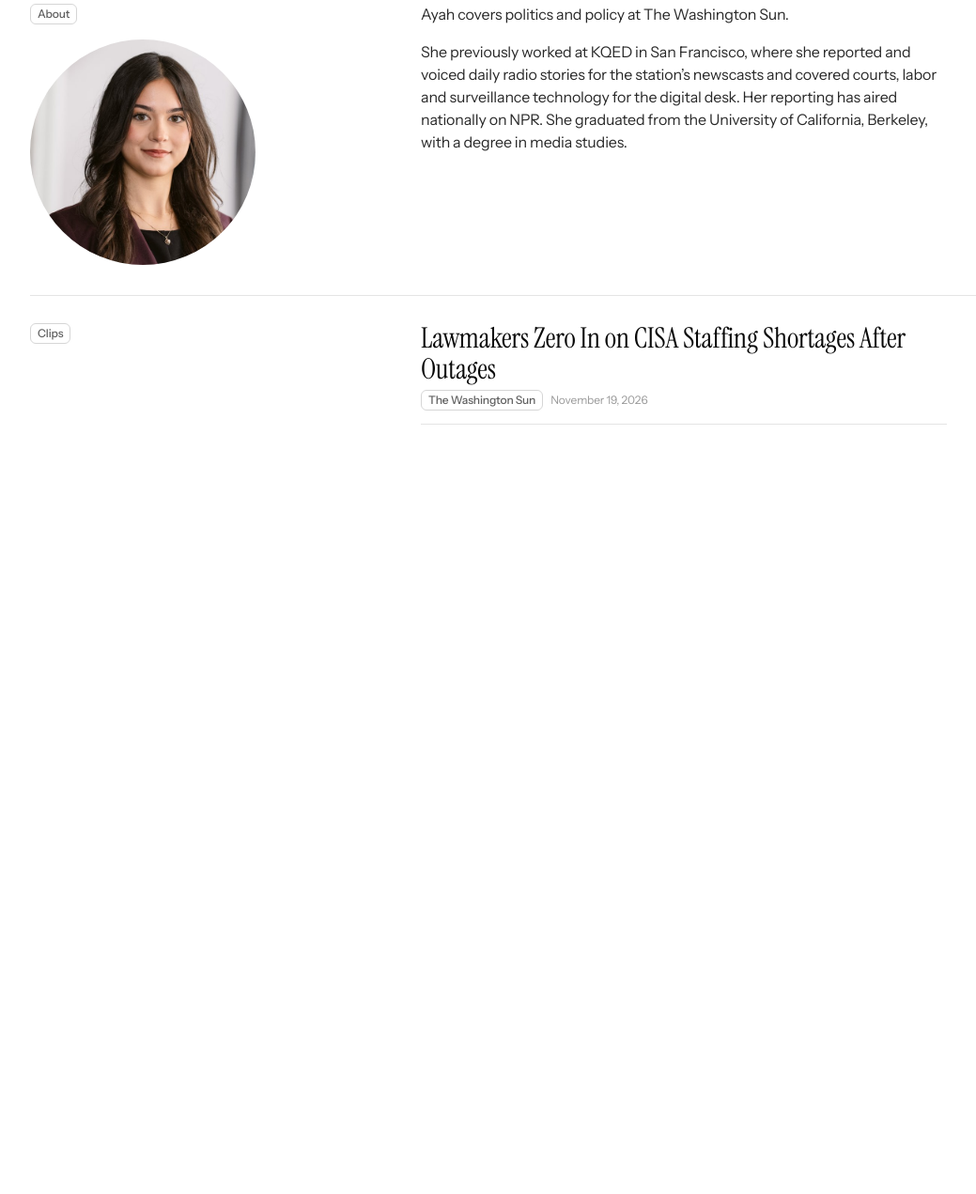
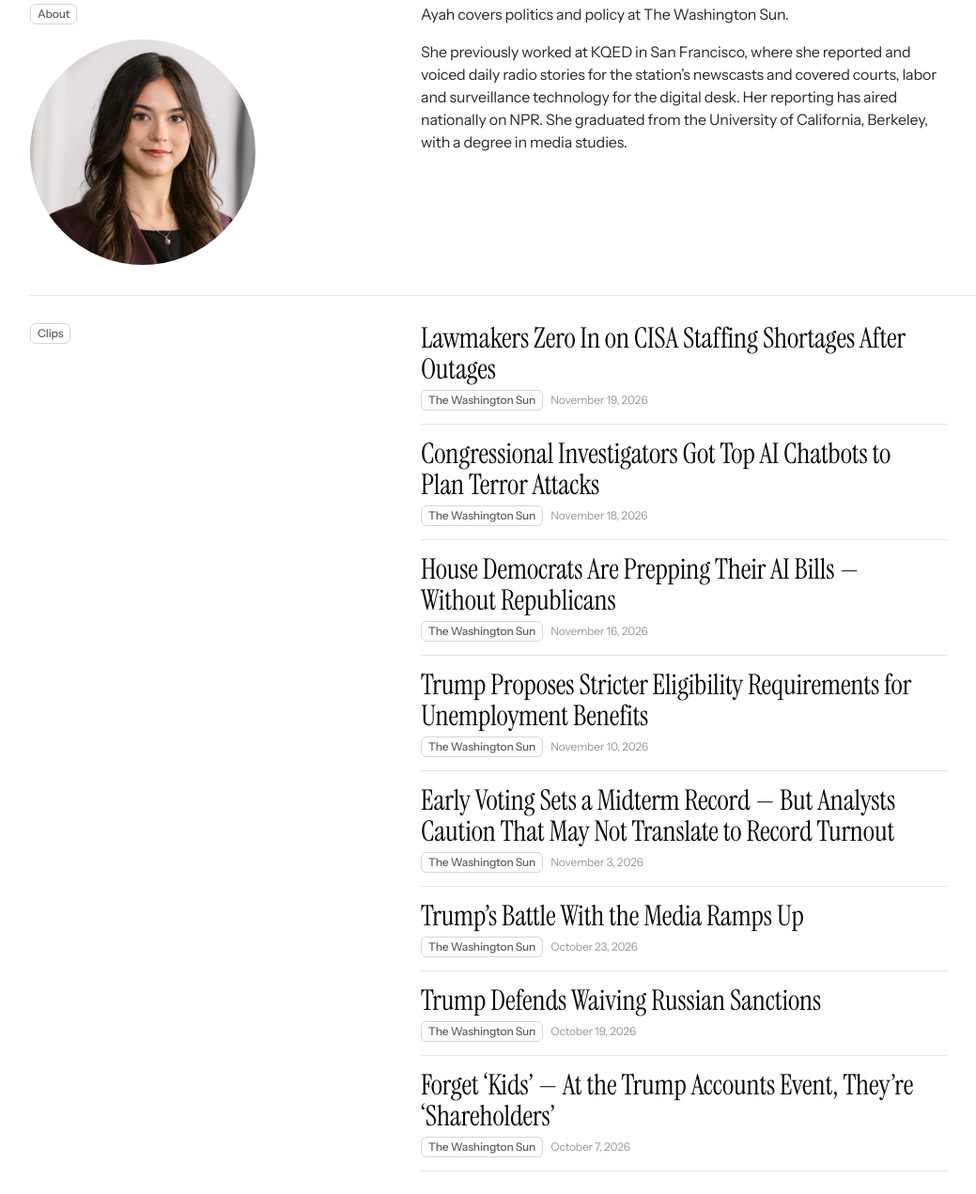
Before and after one commit to ayahaliahmad/aji-site-ayah, a plain HTML site: page index.html in a window 1280 px wide. Shown: the part 409-1680 px from the top of the page at 94% size, without its empty margins (8-1047 px from the left). Before the commit the page ends 893 px from the top, so only its background shows below. Drawn offline with Linux system fonts and the light colour scheme.

Commit message:
Add 7 clips from The Washington Sun
Co-Authored-By: Claude Opus 5.5 <noreply@anthropic.com>
Claude-Session: https://claude.ai/code/session_01XmpCjGqTmkKcdYVKLhDyCg

```diff
--- a/index.html
+++ b/index.html
@@ -193,6 +193,34 @@
             <a class="headline" href="https://www.washingtonsun.com/technology/lawmakers-cisa-staffing-shortages-outages">Lawmakers Zero In on CISA Staffing Shortages After Outages</a>
             <span class="meta"><span class="tag">The Washington Sun</span><span class="date">November 19, 2026</span></span>
           </li>
+          <li class="clip" data-date="2026-11-18">
+            <a class="headline" href="https://www.washingtonsun.com/technology/congressional-investigators-ai-chatbots-terror-attacks">Congressional Investigators Got Top AI Chatbots to Plan Terror Attacks</a>
+            <span class="meta"><span class="tag">The Washington Sun</span><span class="date">November 18, 2026</span></span>
+          </li>
+          <li class="clip" data-date="2026-11-16">
+            <a class="headline" href="https://www.washingtonsun.com/technology/house-democrats-prepping-ai-bills-republicans">House Democrats Are Prepping Their AI Bills — Without Republicans</a>
+            <span class="meta"><span class="tag">The Washington Sun</span><span class="date">November 16, 2026</span></span>
+          </li>
+          <li class="clip" data-date="2026-11-10">
+            <a class="headline" href="https://www.washingtonsun.com/economy/trump-stricter-eligibility-requirements-unemployment-benefits">Trump Proposes Stricter Eligibility Requirements for Unemployment Benefits</a>
+            <span class="meta"><span class="tag">The Washington Sun</span><span class="date">November 10, 2026</span></span>
+          </li>
+          <li class="clip" data-date="2026-11-03">
+            <a class="headline" href="https://www.washingtonsun.com/campaigns/early-voting-sets-a-midterm-record-but-may-not-translate-to-record-turnout">Early Voting Sets a Midterm Record — But Analysts Caution That May Not Translate to Record Turnout</a>
+            <span class="meta"><span class="tag">The Washington Sun</span><span class="date">November 3, 2026</span></span>
+          </li>
+          <li class="clip" data-date="2026-10-23">
+            <a class="headline" href="https://www.washingtonsun.com/whitehouse/trump-battle-with-media">Trump’s Battle With the Media Ramps Up</a>
+            <span class="meta"><span class="tag">The Washington Sun</span><span class="date">October 23, 2026</span></span>
+          </li>
+          <li class="clip" data-date="2026-10-19">
+            <a class="headline" href="https://www.washingtonsun.com/policy/russia-sanctions-trump">Trump Defends Waiving Russian Sanctions</a>
+            <span class="meta"><span class="tag">The Washington Sun</span><span class="date">October 19, 2026</span></span>
+          </li>
+          <li class="clip" data-date="2026-10-07">
+            <a class="headline" href="https://www.washingtonsun.com/whitehouse/forget-kids-trump-accounts-event-shareholders">Forget ‘Kids’ — At the Trump Accounts Event, They’re ‘Shareholders’</a>
+            <span class="meta"><span class="tag">The Washington Sun</span><span class="date">October 7, 2026</span></span>
+          </li>
         </ul>
       </div>
     </section>
```
